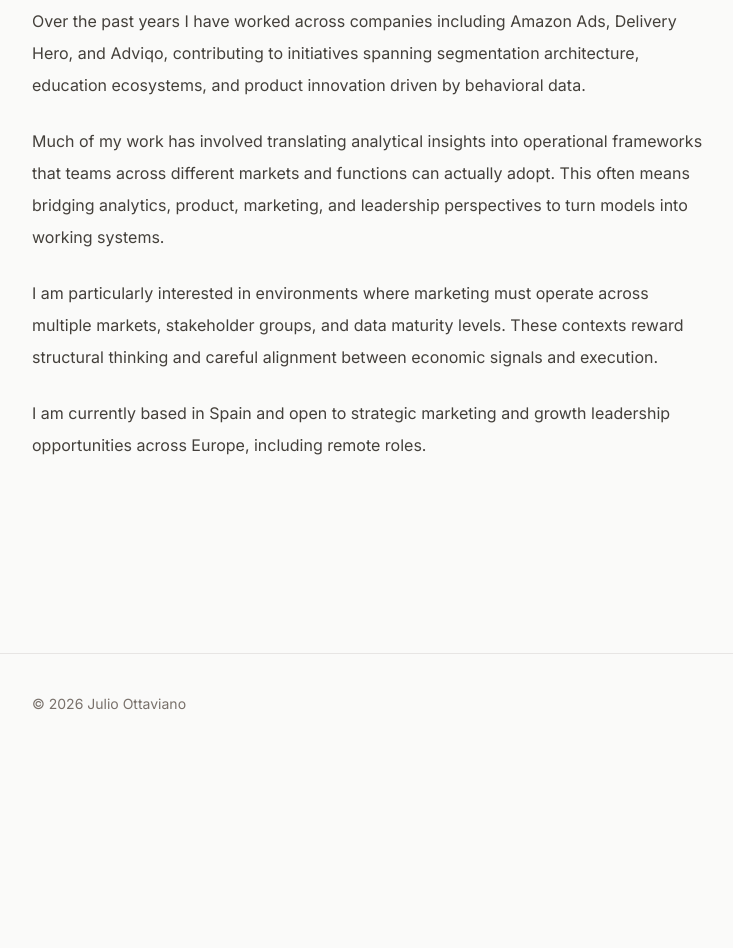
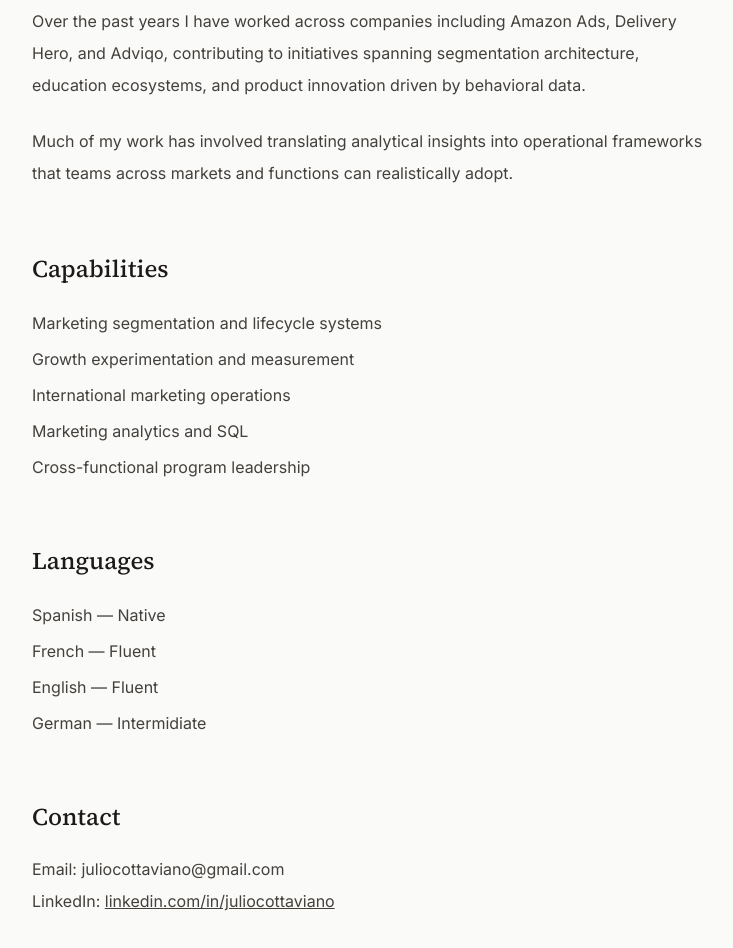
Before and after one commit to juliocesar2400/julio-site, a Next.js app: page /about in a window 1280 px wide. Shown: the part 480-1428 px from the top of the page, without its empty margins (256-989 px from the left). Before the commit the page ends 1234 px from the top, so only its background shows below. Built offline with nearby package versions, Linux system fonts and the light colour scheme.

Commit message:
Add contact and skills to about page

```diff
--- a/app/about/page.tsx
+++ b/app/about/page.tsx
@@ -10,6 +10,7 @@ export default function AboutPage() {
       </h1>
 
       <div className="space-y-6 text-stone-700 leading-8 max-w-2xl">
+
         <p>
           I am a marketing and growth strategist focused on building scalable
           systems across complex, international organizations.
@@ -18,8 +19,8 @@ export default function AboutPage() {
         <p>
           My work sits at the intersection of segmentation, experimentation,
           lifecycle design, and cross-functional execution. Rather than focusing
-          on individual campaigns or channels, I concentrate on the underlying
-          structures that determine how marketing systems perform over time.
+          on individual campaigns or channels, I concentrate on the structural
+          systems that determine how marketing organizations perform over time.
         </p>
 
         <p>
@@ -31,24 +32,63 @@ export default function AboutPage() {
 
         <p>
           Much of my work has involved translating analytical insights into
-          operational frameworks that teams across different markets and
-          functions can actually adopt. This often means bridging analytics,
-          product, marketing, and leadership perspectives to turn models into
-          working systems.
+          operational frameworks that teams across markets and functions can
+          realistically adopt.
         </p>
 
-        <p>
-          I am particularly interested in environments where marketing must
-          operate across multiple markets, stakeholder groups, and data maturity
-          levels. These contexts reward structural thinking and careful
-          alignment between economic signals and execution.
-        </p>
+      </div>
 
-        <p>
-          I am currently based in Spain and open to strategic marketing and
-          growth leadership opportunities across Europe, including remote roles.
-        </p>
-      </div>
+      <section className="mt-16">
+        <h2
+          className={`${serif.className} text-2xl font-medium mb-6 text-stone-900`}
+        >
+          Capabilities
+        </h2>
+
+        <ul className="space-y-2 text-stone-700 leading-7 max-w-2xl">
+          <li>Marketing segmentation and lifecycle systems</li>
+          <li>Growth experimentation and measurement</li>
+          <li>International marketing operations</li>
+          <li>Marketing analytics and SQL</li>
+          <li>Cross-functional program leadership</li>
+        </ul>
+      </section>
+
+      <section className="mt-16">
+        <h2
+          className={`${serif.className} text-2xl font-medium mb-6 text-stone-900`}
+        >
+          Languages
+        </h2>
+
+        <ul className="space-y-2 text-stone-700 leading-7">
+          <li>Spanish — Native</li>
+          <li>French — Fluent</li>
+          <li>English — Fluent</li>
+          <li>German — Intermidiate</li>
+        </ul>
+      </section>
+
+      <section className="mt-16">
+        <h2
+          className={`${serif.className} text-2xl font-medium mb-6 text-stone-900`}
+        >
+          Contact
+        </h2>
+
+        <div className="space-y-2 text-stone-700">
+          <p>Email: juliocottaviano@gmail.com</p>
+          <p>
+            LinkedIn:{" "}
+            <a
+              href="https://linkedin.com/in/juliocottaviano"
+              className="underline hover:text-stone-500"
+            >
+              linkedin.com/in/juliocottaviano
+            </a>
+          </p>
+        </div>
+      </section>
     </main>
   );
 }
```
